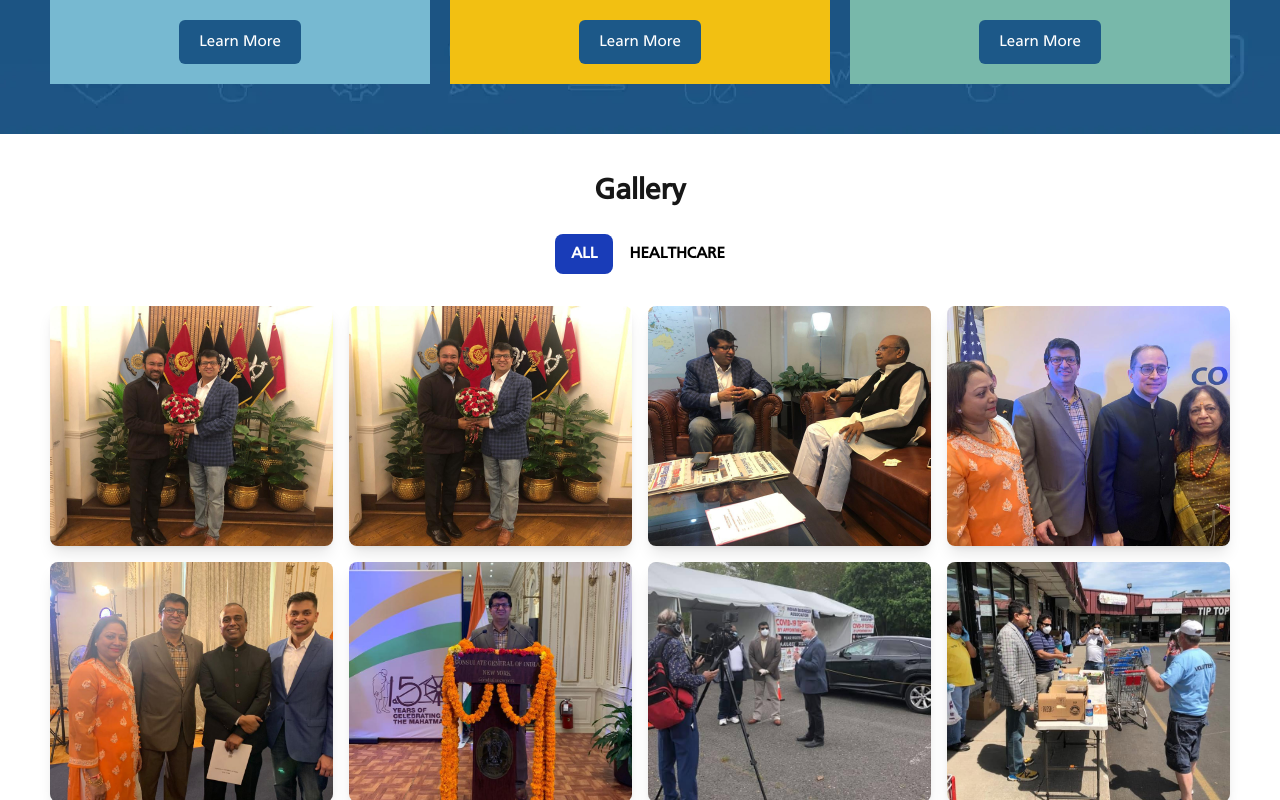
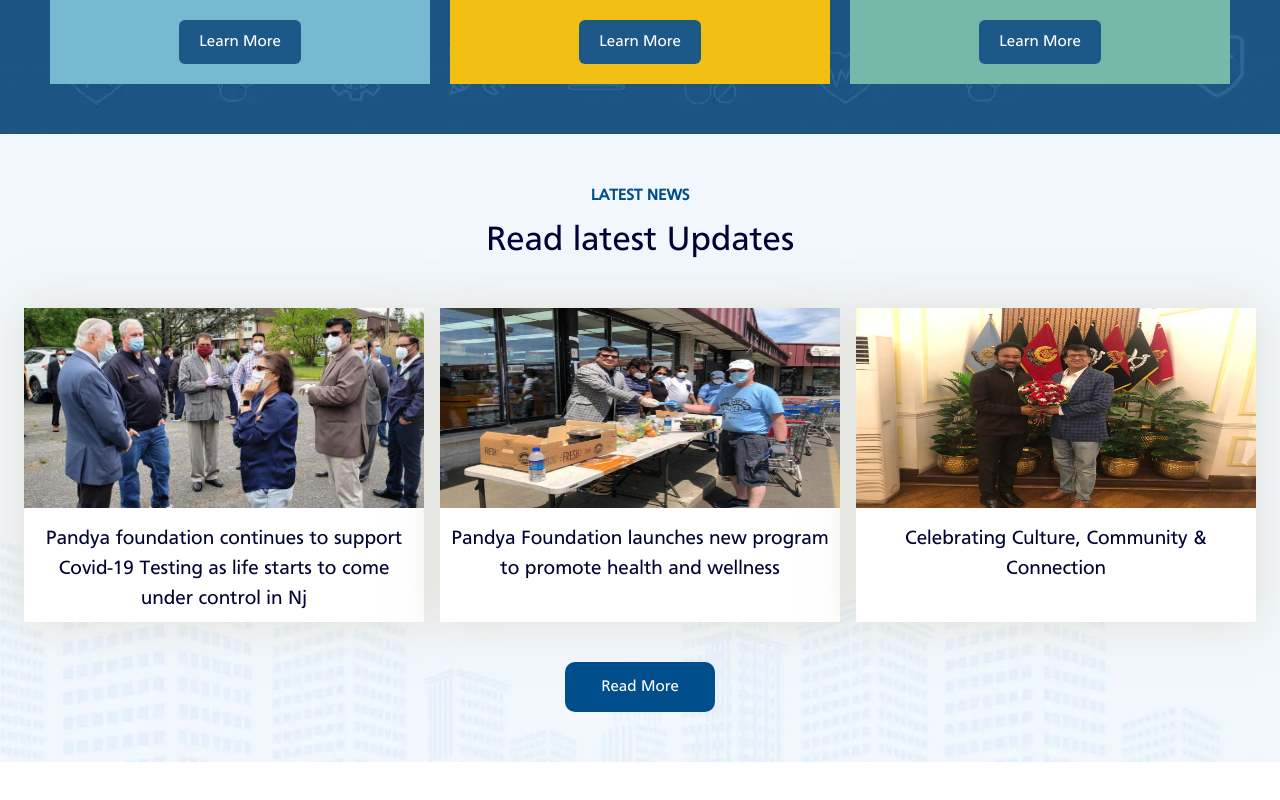
Before and after one commit to RahulRaj00795/Org, a Next.js app: page / in a window 1280 px wide. Shown: the part 1840-2640 px from the top of the page. Built offline with nearby package versions, Linux system fonts and the light colour scheme.

Commit message:
added news section

```diff
--- /dev/null
+++ b/src/app/components/News.jsx
@@ -0,0 +1,60 @@
+'use client'
+import React from 'react'
+
+const newsData = [
+    {
+        id: 1,
+        title: ' Pandya foundation continues to support Covid-19 Testing as life starts to come under control in Nj',
+        pic: '/images/news1.png',
+    },
+    {
+        id: 2,
+        title: 'Pandya Foundation launches new program to promote health and wellness',
+        pic: '/images/g3.jpg',
+    },
+    {
+        id: 3,
+        title: 'Celebrating Culture, Community & Connection',
+        pic: '/images/p1.jpg',
+    },
+
+
+
+]
+
+const News = () => {
+    return (
+        <section className='w-full max-w-[1600px] mx-auto newsbg justify-center flex py-[50px] flex-col '>
+            <div className='w-full max-w-[1200px] mx-auto flex flex-col gap-2 items-center'>
+
+                <h1 className='text-[16px] font-bold text-[#004f8c]'>LATEST NEWS</h1>
+                <p className='text-[35px] text-[#000333]'>Read latest Updates</p>
+            </div>
+
+            <div className='w-full  flex flex-col items-center justify-center'>
+                <div className='w-full  justify-center flex gap-4 mx-[50px] py-10 '>
+
+                    {
+                        newsData.map((item) => (
+                            <div key={item.id} className='w-[400px] flex flex-col gap-2 items-center bg-white card '  >
+                                <img src={item.pic} alt={item.title} className='w-full h-[200px] ' />
+
+                                <p className='text-[20px] text-center  p-2 font-[400] text-[#000333]'>{item.title}</p>
+                            </div>
+                        ))
+                    }
+
+
+                </div>
+
+                <button className='w-[150px] h-[50px] cursor-pointer bg-[#004f8c] text-white rounded-[10px]'>Read More</button>
+
+
+
+            </div>
+
+        </section>
+    )
+}
+
+export default News
--- a/src/app/globals.css
+++ b/src/app/globals.css
@@ -68,3 +68,15 @@ body {
    background-size: contain; */
   height: 500px;
 }
+
+.newsbg {
+  background-image: url('/images/newsbg.webp');
+  background-repeat: no-repeat;
+  background-size: cover;
+
+}
+
+.card
+{
+  box-shadow: 0px 0px 40px #D4C9B280 !important;
+}
--- a/src/app/page.js
+++ b/src/app/page.js
@@ -3,12 +3,14 @@ import React, { useState } from "react";
 import Intro from "./components/Intro";
 import Photo from "./components/Photo";
 import Caro from "./components/Caro";
+import News from "./components/News";
 
 export default function Home() {
   return (
     <>
       <Caro />
       <Intro />
+      <News />
       <Photo />
     </>
   );
```
Also changed, not shown: public/images/news1.png (added), public/images/newsbg.webp (added).
